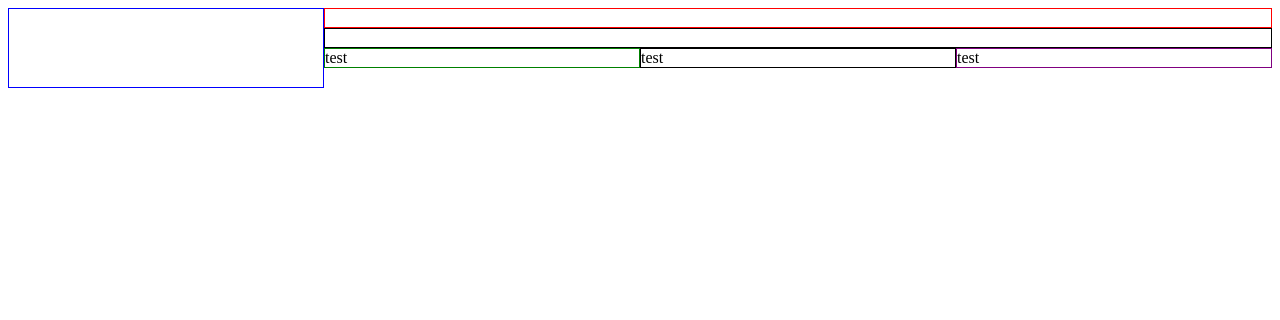
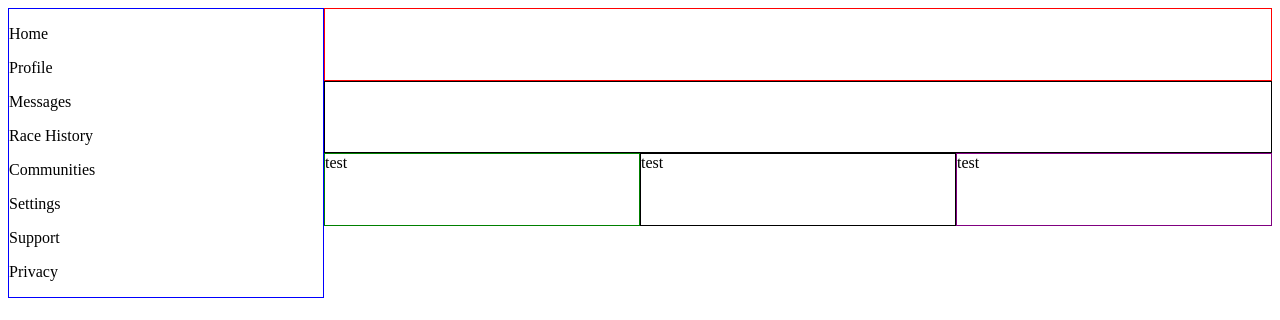
Before and after one commit to pscgrant/Admin-Dashboard, a plain HTML site: page index.html in a window 1280 px wide. Drawn offline with Linux system fonts and the light colour scheme.

Commit message:
added text in nav for navigation to different pages

```diff
--- a/index.html
+++ b/index.html
@@ -14,7 +14,18 @@
         </div>
         <div class="welcome"></div>
         <div class="side-nav">
-            <div class="nav-opts"></div>
+            <div class="nav-opts">
+                <p>Home</p>
+                <p>Profile</p>
+                <p>Messages</p>
+                <p>Race History</p>
+                <p>Communities</p>
+            </div>
+            <div class="nav-settings">
+                <p>Settings</p>
+                <p>Support</p>
+                <p>Privacy</p>
+            </div>
         </div>
         <div class="body">test</div>
         <div class="announcements">test</div>
```
